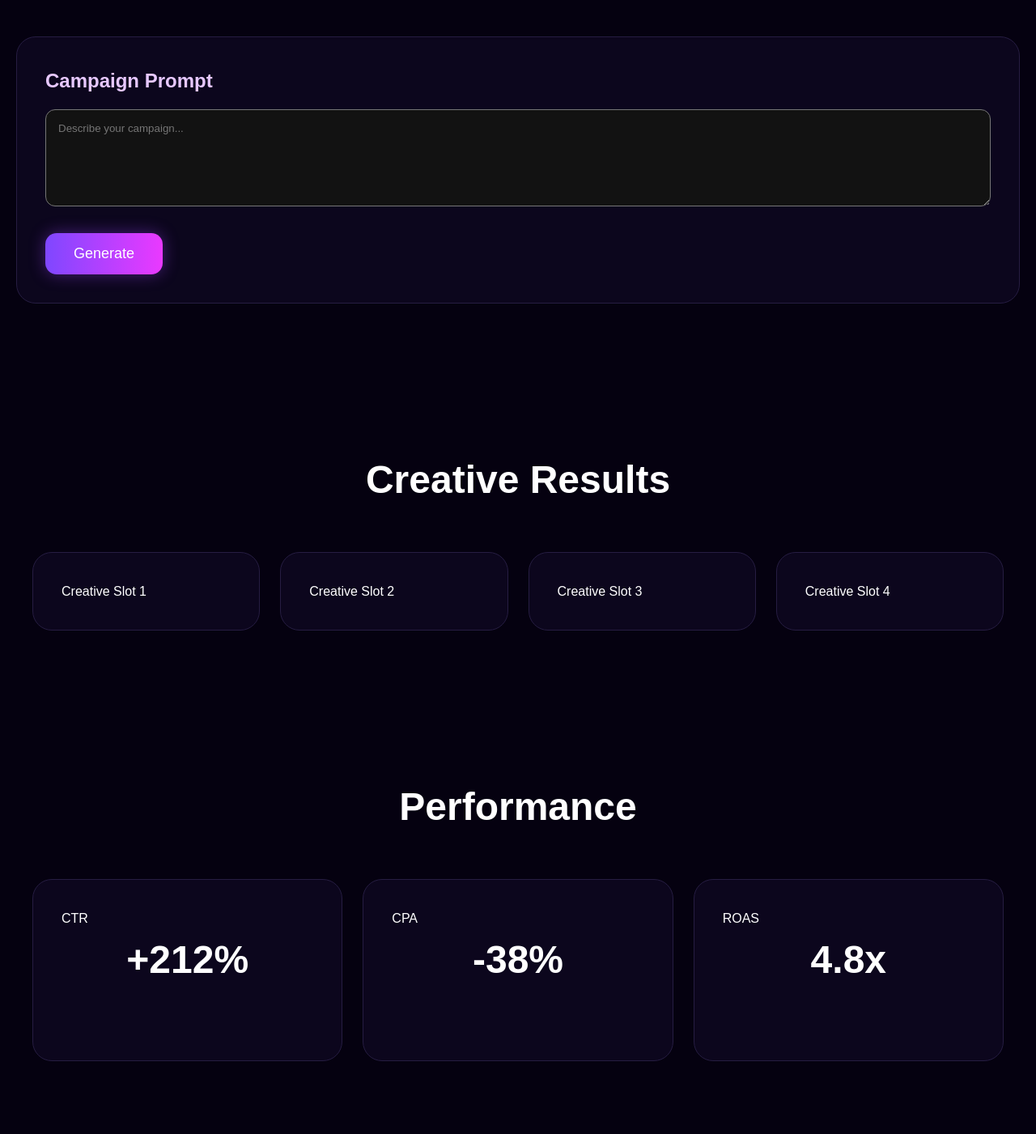
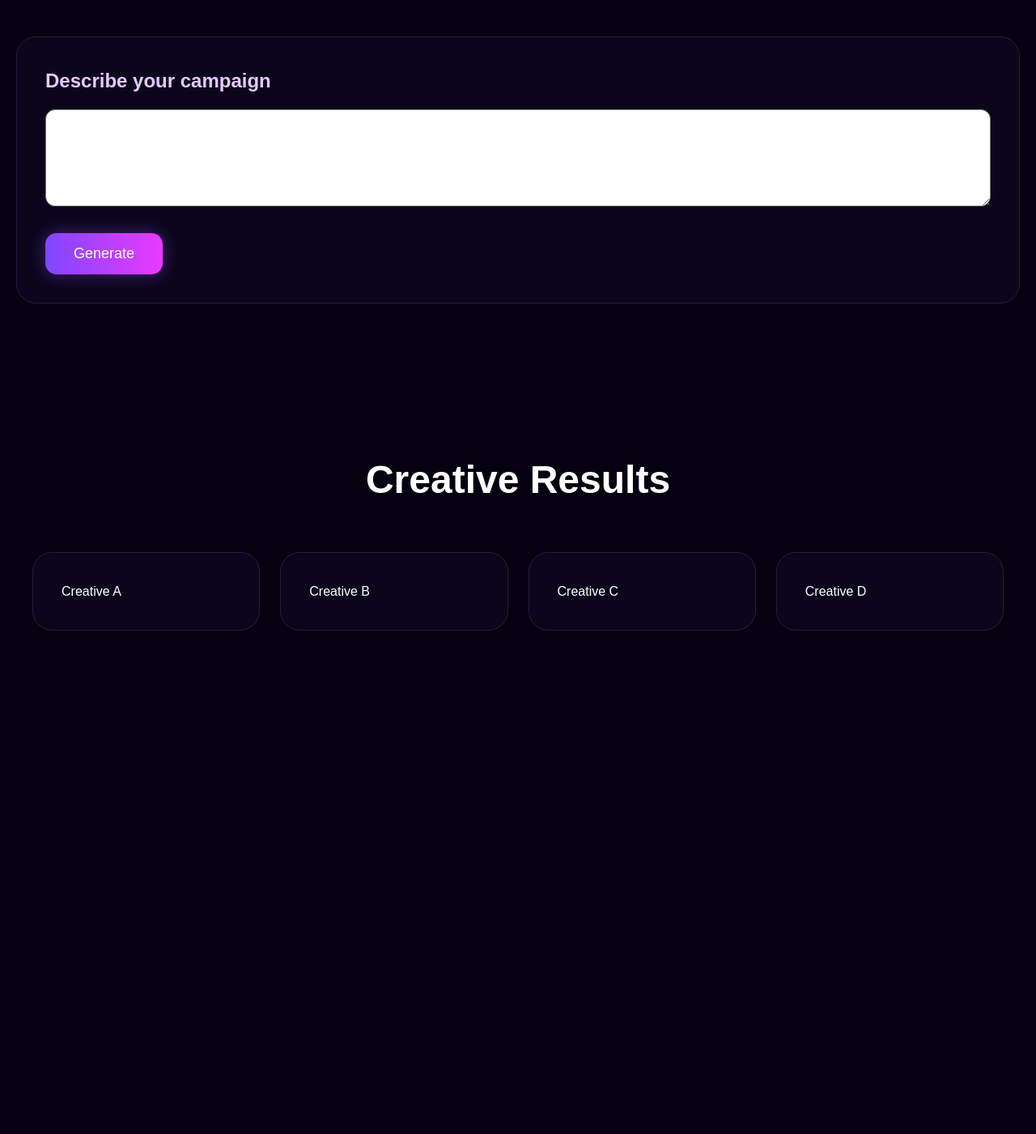
Before and after one commit to Wolverineqw/intent-studio-lab, a website: page public/dashboard.html in a window 1280 px wide. Shown: the part 540-1941 px from the top of the page at 81% size. After the commit the page ends 1409 px from the top, so only its background shows below. Drawn offline with Linux system fonts and the light colour scheme.

Commit message:
Revamp dashboard layout and update campaign prompts

```diff
--- a/public/dashboard.html
+++ b/public/dashboard.html
@@ -1,6 +1,5 @@
 <!DOCTYPE html>
 <html>
-
 <head>
 
 <meta charset="UTF-8">
@@ -28,11 +27,11 @@ IntentStudio Dashboard
 <section class="hero">
 
 <h1>
-Create Campaign
+Campaign Generator
 </h1>
 
 <p>
-AI Powered Creative Studio
+Create ad campaigns instantly
 </p>
 
 </section>
@@ -41,19 +40,19 @@ AI Powered Creative Studio
 
 <div class="card">
 
-<h3>Campaign Prompt</h3>
+<h3>
+Describe your campaign
+</h3>
 
 <textarea
 id="prompt"
-placeholder="Describe your campaign..."
 style="
 width:100%;
 height:120px;
 padding:15px;
-background:#121212;
-color:white;
 border-radius:12px;
 ">
+
 </textarea>
 
 <br><br>
@@ -61,7 +60,9 @@ border-radius:12px;
 <button
 class="primary"
 onclick="generateCampaign()">
+
 Generate
+
 </button>
 
 </div>
@@ -76,54 +77,25 @@ Creative Results
 
 <div class="grid">
 
-<div class="card" id="creative1">
-Creative Slot 1
+<div class="card" id="result1">
+Creative A
 </div>
 
-<div class="card" id="creative2">
-Creative Slot 2
+<div class="card" id="result2">
+Creative B
 </div>
 
-<div class="card" id="creative3">
-Creative Slot 3
+<div class="card" id="result3">
+Creative C
 </div>
 
-<div class="card" id="creative4">
-Creative Slot 4
+<div class="card" id="result4">
+Creative D
 </div>
 
 </div>
 
 </section>
-
-<section class="features">
-
-<h2>
-Performance
-</h2>
-
-<div class="grid">
-
-<div class="card">
-CTR
-<h2>+212%</h2>
-</div>
-
-<div class="card">
-CPA
-<h2>-38%</h2>
-</div>
-
-<div class="card">
-ROAS
-<h2>4.8x</h2>
-</div>
-
-</div>
-
-</section>
-
-<script src="app.js"></script>
 
 <script>
 
@@ -132,26 +104,24 @@ function generateCampaign(){
 const prompt =
 document.getElementById("prompt").value;
 
-document.getElementById("creative1")
+document.getElementById("result1")
 .innerHTML =
-"Creative Variant A";
+"Generated from: " + prompt;
 
-document.getElementById("creative2")
+document.getElementById("result2")
 .innerHTML =
-"Creative Variant B";
+"Facebook Ad Variant";
 
-document.getElementById("creative3")
+document.getElementById("result3")
 .innerHTML =
-"Creative Variant C";
+"Instagram Ad Variant";
 
-document.getElementById("creative4")
+document.getElementById("result4")
 .innerHTML =
-"Creative Variant D";
-
+"Video Campaign Variant";
 }
 
 </script>
 
 </body>
-
 </html>
```
